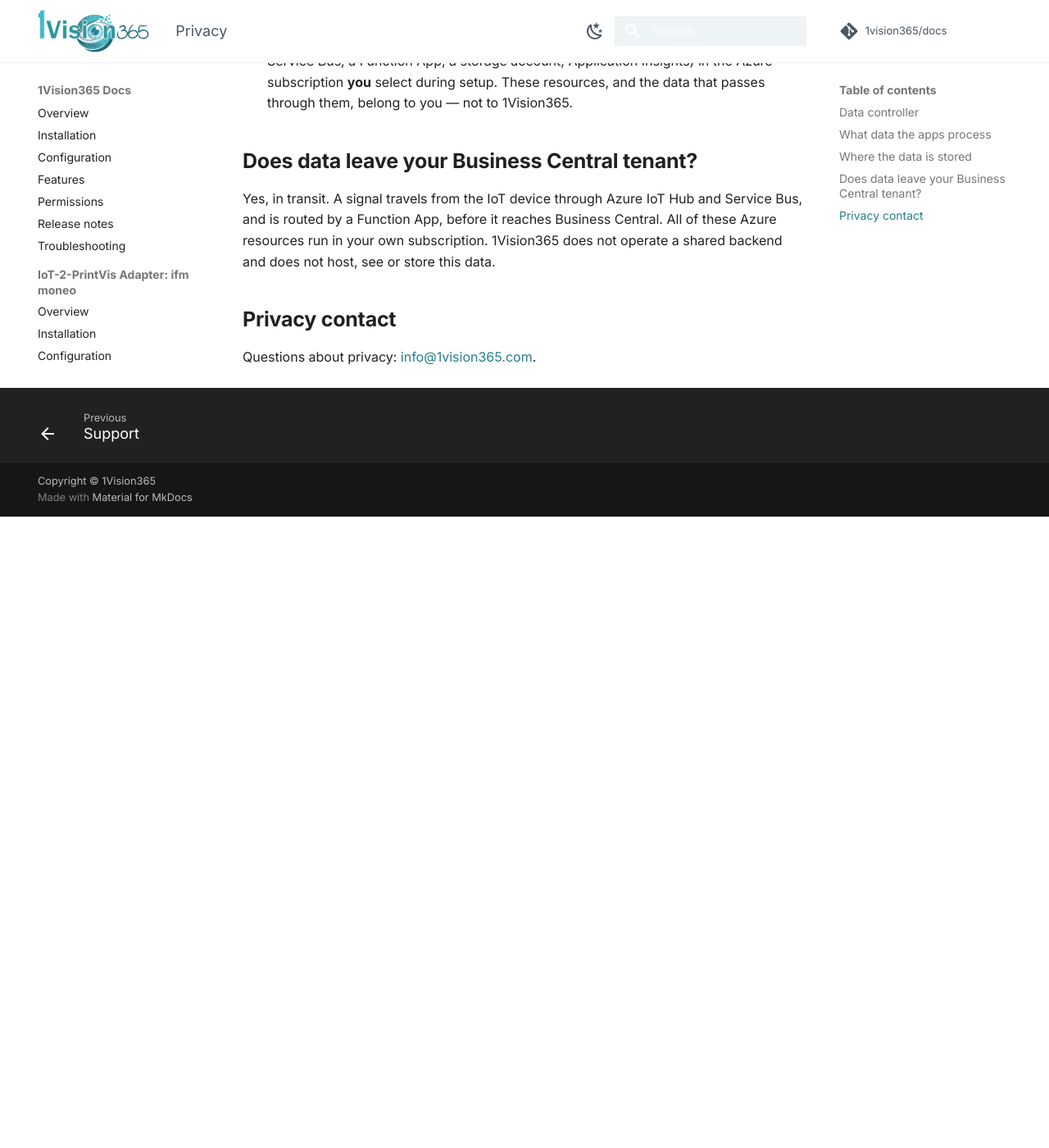
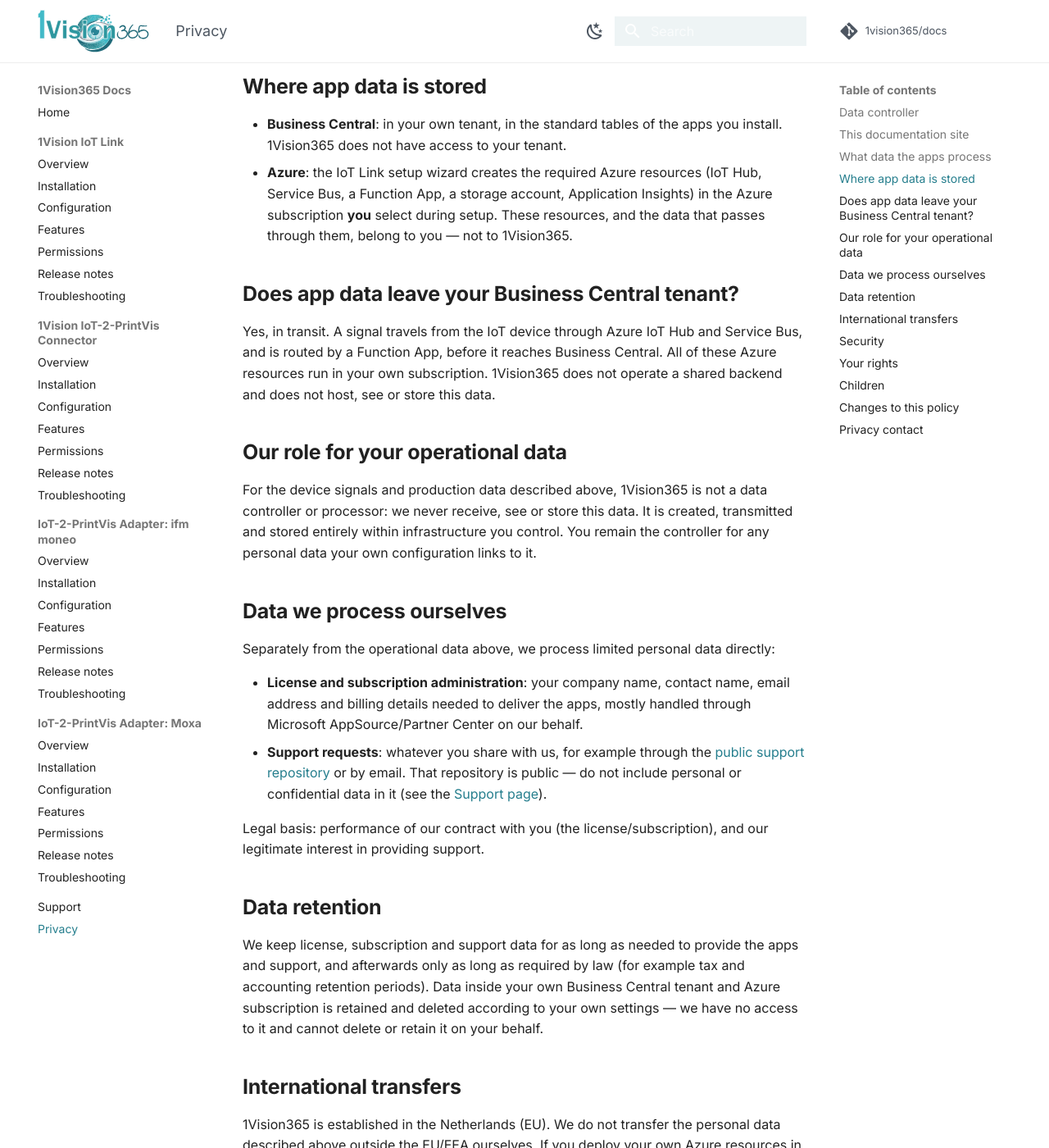
Before and after one commit to 1vision365/docs, an MkDocs documentation site: the page built from docs/privacy.md, in a window 1280 px wide and 1400 px high, scrolled down 1363 px. Shown: the whole window at 82% size. Built offline with MkDocs 1.6.1 and Material for MkDocs 9.7.7, drawn with Linux system fonts in a browser that asks for light colours; comment, search, counter and statistics services are not loaded; before the commit the page ends 1993 px from its top, so only the background shows below that; some of the changed text lies outside the part shown.

Commit message:
docs: write complete privacy policy for the apps (replaces placeholder/pointer)

```diff
--- a/docs/privacy.md
+++ b/docs/privacy.md
@@ -3,10 +3,11 @@ support_agent: false
 ---
 # Privacy policy
 
-!!! warning "Placeholder"
-    Replace this page with your actual privacy policy before submitting to AppSource. AppSource requires a publicly reachable privacy policy URL.
+_Last updated: 2026-10-10_
 
-The privacy policy of 1Vision365 is available at [1vision365.com/privacy-policy](https://1vision365.com/privacy-policy/). The license terms are at [1vision365.com/1vision365-software-license-terms](https://1vision365.com/1vision365-software-license-terms/).
+This is the privacy policy for this documentation site (docs.1vision365.com) and for the 1Vision365 apps for Microsoft Dynamics 365 Business Central described here: 1Vision IoT Link, 1Vision IoT-2-PrintVis Connector, and the ifm moneo and Moxa device adapters.
+
+For the privacy policy of our corporate website, 1vision365.com, see [1vision365.com/privacy-policy](https://1vision365.com/privacy-policy/) (that page covers things specific to that site, such as blog comments and cookies — it does not describe how the apps handle data; this page does). The license terms for our apps are at [1vision365.com/1vision365-software-license-terms](https://1vision365.com/1vision365-software-license-terms/).
 
 ## Data controller
 
@@ -18,7 +19,9 @@ The privacy policy of 1Vision365 is available at [1vision365.com/privacy-policy]
 | **Website** | [1vision365.com](https://1vision365.com) |
 | **Contact** | [info@1vision365.com](mailto:info@1vision365.com) |
 
-Note: the policy at [1vision365.com/privacy-policy](https://1vision365.com/privacy-policy/) is the general privacy policy for the 1vision365.com website (comments, cookies, Gravatar) — it does not describe how the Business Central apps themselves handle data. The sections below cover that.
+## This documentation site
+
+docs.1vision365.com is a static site built with MkDocs and hosted on GitHub Pages. It does not use cookies, analytics or tracking scripts of its own, and has no forms that collect personal data. GitHub, Inc. operates the hosting infrastructure and may process technical data such as IP addresses to serve the pages; see [GitHub's privacy statement](https://docs.github.com/en/site-policy/privacy-policies/github-general-privacy-statement) for details.
 
 ## What data the apps process
 
@@ -29,15 +32,62 @@ The apps process operational and technical data, not personal data:
 
 The apps do not collect personal data about your customers, suppliers or employees. If your own configuration links a signal to a person (for example an operator ID), that data is yours and is handled under your own privacy policy and Business Central's standard data protection features.
 
-## Where the data is stored
+## Where app data is stored
 
 - **Business Central**: in your own tenant, in the standard tables of the apps you install. 1Vision365 does not have access to your tenant.
 - **Azure**: the IoT Link setup wizard creates the required Azure resources (IoT Hub, Service Bus, a Function App, a storage account, Application Insights) in the Azure subscription **you** select during setup. These resources, and the data that passes through them, belong to you — not to 1Vision365.
 
-## Does data leave your Business Central tenant?
+## Does app data leave your Business Central tenant?
 
 Yes, in transit. A signal travels from the IoT device through Azure IoT Hub and Service Bus, and is routed by a Function App, before it reaches Business Central. All of these Azure resources run in your own subscription. 1Vision365 does not operate a shared backend and does not host, see or store this data.
 
+## Our role for your operational data
+
+For the device signals and production data described above, 1Vision365 is not a data controller or processor: we never receive, see or store this data. It is created, transmitted and stored entirely within infrastructure you control. You remain the controller for any personal data your own configuration links to it.
+
+## Data we process ourselves
+
+Separately from the operational data above, we process limited personal data directly:
+
+- **License and subscription administration**: your company name, contact name, email address and billing details needed to deliver the apps, mostly handled through Microsoft AppSource/Partner Center on our behalf.
+- **Support requests**: whatever you share with us, for example through the [public support repository](https://github.com/1vision365/support) or by email. That repository is public — do not include personal or confidential data in it (see the [Support page](support.md)).
+
+Legal basis: performance of our contract with you (the license/subscription), and our legitimate interest in providing support.
+
+## Data retention
+
+We keep license, subscription and support data for as long as needed to provide the apps and support, and afterwards only as long as required by law (for example tax and accounting retention periods). Data inside your own Business Central tenant and Azure subscription is retained and deleted according to your own settings — we have no access to it and cannot delete or retain it on your behalf.
+
+## International transfers
+
+1Vision365 is established in the Netherlands (EU). We do not transfer the personal data described above outside the EU/EEA ourselves. If you deploy your own Azure resources in a non-EU region, that is your own choice and your own responsibility as controller of that infrastructure.
+
+## Security
+
+- Communication with Azure IoT Hub and the Business Central IoT Signal API uses standard Azure and Microsoft 365 authentication and TLS encryption.
+- Azure resources created by IoT Link are created in your own subscription and inherit your own access control and security policies.
+- We do not keep copies of your operational data on our own infrastructure.
+
+## Your rights
+
+If data protection law applies to you (for example the GDPR in the EU/EEA), you have the right to:
+
+- request access to the personal data we hold about you
+- request correction or deletion of that data
+- object to, or request a restriction of, our processing of it
+- request a copy of your data in a portable format
+- lodge a complaint with your national data protection authority — in the Netherlands, the [Autoriteit Persoonsgegevens](https://www.autoriteitpersoonsgegevens.nl/)
+
+To exercise these rights, contact [info@1vision365.com](mailto:info@1vision365.com).
+
+## Children
+
+The apps and this site are intended for business use by Business Central administrators and users. We do not knowingly collect data from children.
+
+## Changes to this policy
+
+We may update this page from time to time; the "Last updated" date above reflects the most recent change. For material changes, we will also mention it in the relevant [release notes](index.md) or the [support repository](https://github.com/1vision365/support).
+
 ## Privacy contact
 
-Questions about privacy: [info@1vision365.com](mailto:info@1vision365.com).
+Questions about privacy or this policy: [info@1vision365.com](mailto:info@1vision365.com).
```
